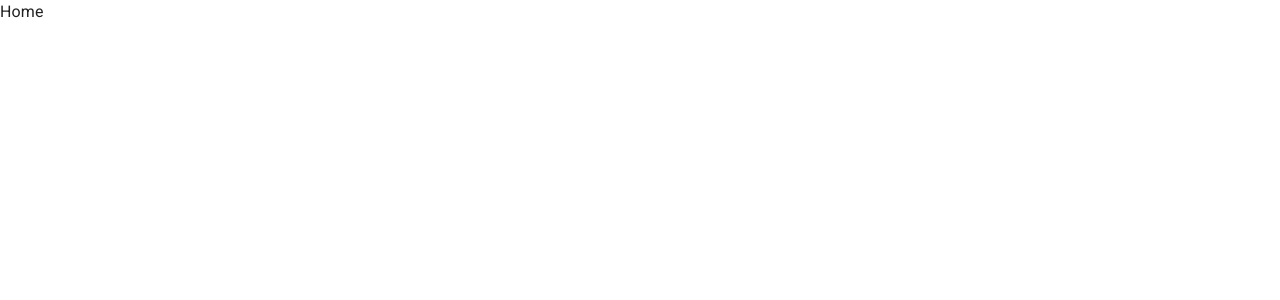
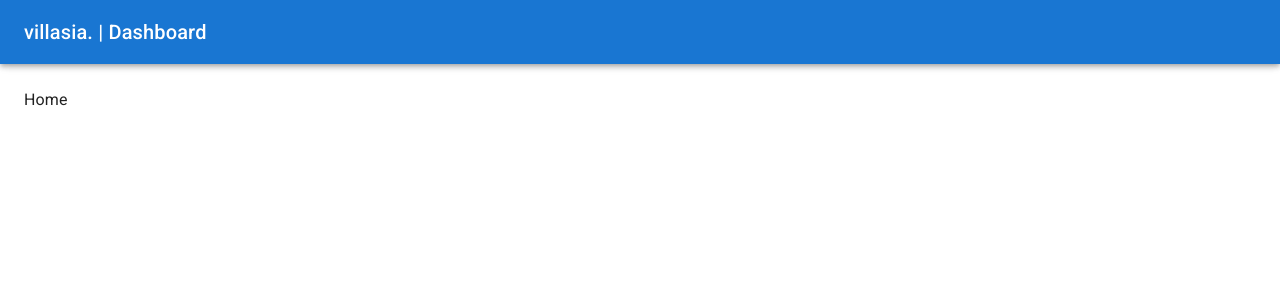
Before and after one commit to sergiohardov/villasia-dashboard, a React (Vite) app in the folder dev/: page / in a window 1280 px wide. Shown: the top 300 px of the page. Built offline with nearby package versions, Linux system fonts and the light colour scheme.

Commit message:
Create header

```diff
--- /dev/null
+++ b/dev/src/components/Header.jsx
@@ -0,0 +1,19 @@
+import { useSelector } from "react-redux";
+import { AppBar, Toolbar, Typography } from "@mui/material";
+
+export default function Header() {
+  const { headerTitle } = useSelector((state) => state.global);
+
+  return (
+    <AppBar
+      position="fixed"
+      sx={{ zIndex: (theme) => theme.zIndex.drawer + 1 }}
+    >
+      <Toolbar>
+        <Typography variant="h6" noWrap component="div">
+          villasia. | {headerTitle}
+        </Typography>
+      </Toolbar>
+    </AppBar>
+  );
+}
--- a/dev/src/routes/Layout.jsx
+++ b/dev/src/routes/Layout.jsx
@@ -1,9 +1,16 @@
 import { Outlet } from "react-router-dom";
+import { Box, Toolbar } from "@mui/material";
+
+import Header from "../components/Header";
 
 export default function Layout() {
   return (
-    <div>
+    <Box sx={{ display: "flex" }}>
+      <Header />
+      <Box component="main" sx={{ flexGrow: 1, p: 3 }}>
+        <Toolbar />
       <Outlet />
-    </div>
+      </Box>
+    </Box>
   );
 }
```
